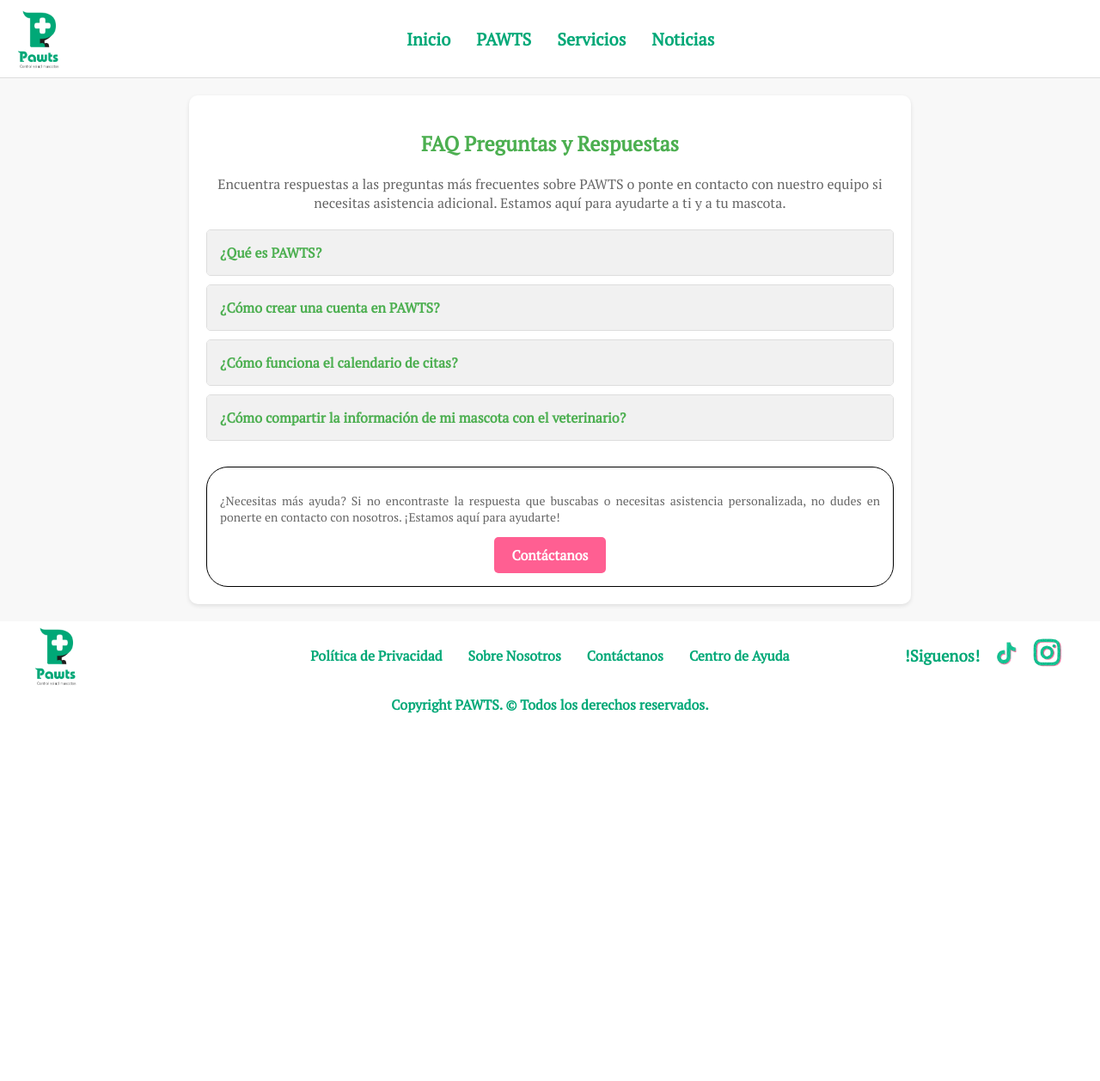
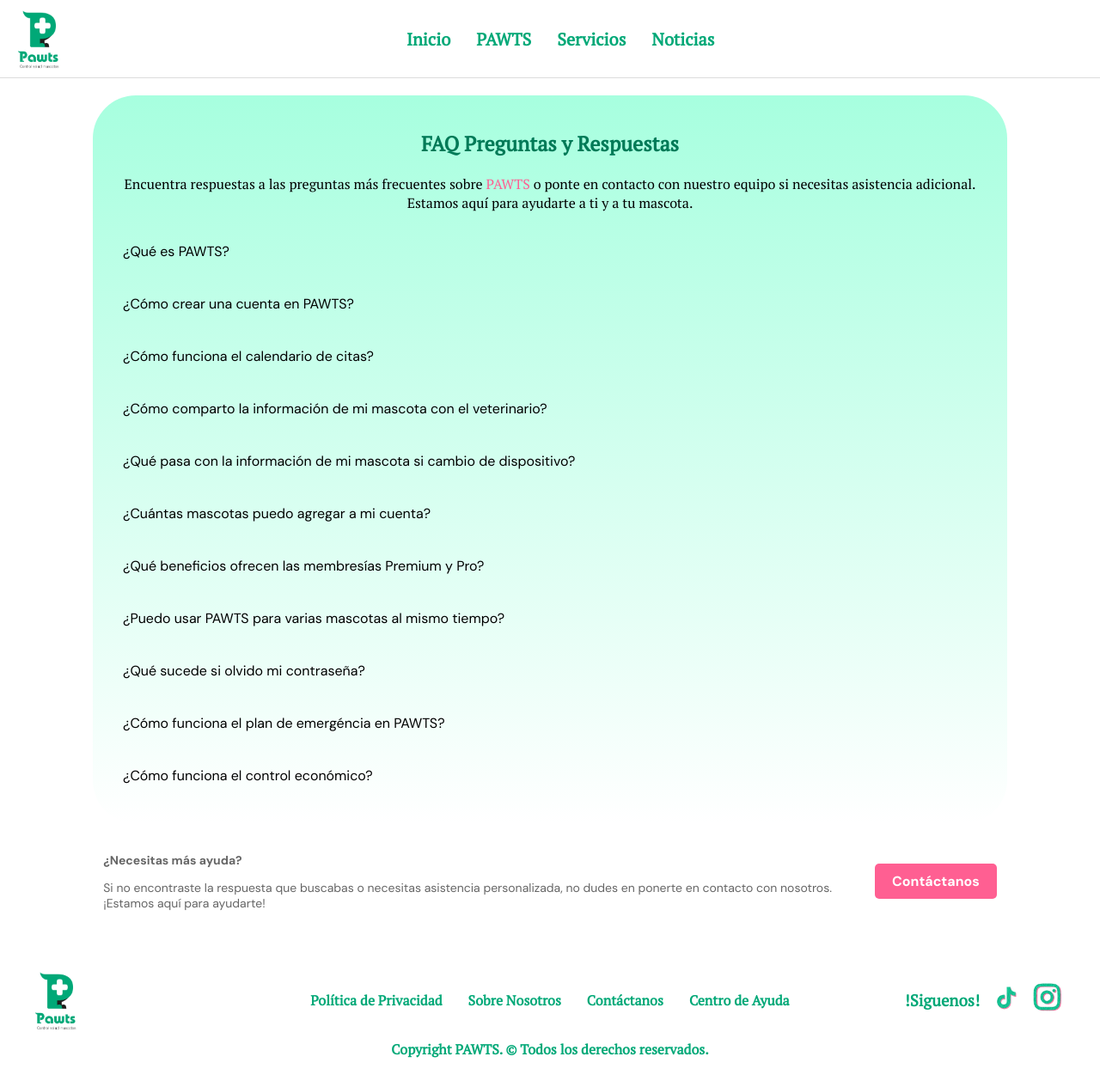
Before and after one commit to joeldin03/RompeMalla, a PHP site: page /pages/FAQ.php in a window 1280 px wide. Shown: the whole page at 86% size. Before the commit the page ends 830 px from the top, so only its background shows below. Run offline with PHP 8.4, Linux system fonts and the light colour scheme.

Commit message:
casi acabado

```diff
--- a/css/FAQ.css
+++ b/css/FAQ.css
@@ -2,46 +2,29 @@ body {
     font-family: 'PT Serif', serif;
     margin: 0;
     padding: 0;
-    background-color: #f8f8f8;
     color: #333;
+    background-color: white;
 }
 
-.faq-question, .faq-answer {
-    font-family: 'PT Serif', serif;
-}
-
-main {
-    max-width: 800px;
-    margin: 20px auto;
+.faq {
+    margin: 20px;
     padding: 20px;
     background-color: #fff;
-    border-radius: 10px;
-    box-shadow: 0 2px 5px rgba(0, 0, 0, 0.1);
+    border-radius: 50px;
+    background: linear-gradient(#A7FFDF, white);
+    width: 80%;
+    justify-self: center;
 }
 
 .faq h1 {
     font-size: 24px;
-    color: #4caf50;
+    color: #007A57;
     text-align: center;
 }
 
 .faq p {
-    font-size: 16px;
     text-align: center;
-    color: #666;
-}
-
-.search-bar {
-    margin: 20px 0;
-    text-align: center;
-}
-
-.search-bar input {
-    padding: 10px;
-    width: 100%;
-    max-width: 400px;
-    border: 1px solid #ddd;
-    border-radius: 5px;
+    color: black
 }
 
 .faq-list {
@@ -50,32 +33,26 @@ main {
 
 .faq-item {
     margin-bottom: 10px;
-    border: 1px solid #ddd;
-    border-radius: 5px;
     overflow: hidden;
 }
 
 .faq-question {
+    font-family: 'DM Sans', sans-serif;
+    background-color: transparent;
     width: 100%;
     padding: 15px;
     text-align: left;
-    background-color: #f1f1f1;
     border: none;
     cursor: pointer;
     font-size: 16px;
-    font-weight: bold;
-    color: #4caf50;
     outline: none;
 }
 
-.faq-question:hover {
-    background-color: #e0f7df;
-}
-
 .faq-answer {
+    font-family: 'DM Sans', sans-serif;
     display: none;
     padding: 15px;
-    background-color: #fff;
+    background-color: transparent;
     font-size: 14px;
     color: #555;
     border-top: 1px solid #ddd;
@@ -83,29 +60,28 @@ main {
 
 
 .contact-help {
+    display: flex;
+    flex-wrap: wrap;
+    justify-content: center;
     text-align: center;
-    margin-top: 30px;
-    border: 1px solid black;
-    padding: 15px;
-    border-radius: 25px;
+    align-items: center;
+    margin-bottom: 50px;
 }
 
 .contact-help p {
+    font-family: 'DM Sans', sans-serif;
     font-size: 14px;
     color: #666;
     text-align: justify;
+    margin-right: 50px;
 }
 
 .contact-button {
-    display: inline-block;
+    font-family: 'DM Sans', sans-serif;
     padding: 10px 20px;
-    color: #fff;
+    color: white;
     background-color: #FF5F92;
     text-decoration: none;
     border-radius: 5px;
     font-weight: bold;
 }
-
-.contact-button:hover {
-    background-color: #43a047;
-}
--- a/pages/FAQ.php
+++ b/pages/FAQ.php
@@ -6,16 +6,17 @@
     <title>FAQ - PAWTS</title>
     <link rel="stylesheet" href="/RompeMalla/css/FAQ.css">
     <link href="https://fonts.googleapis.com/css2?family=PT+Serif&display=swap" rel="stylesheet">
+    <link href="https://fonts.googleapis.com/css2?family=DM+Sans:wght@100..900&display=swap" rel="stylesheet">
     <link rel="icon" href="../img/logo chiquito.png">
 </head>
 <body>
 
     <?php include '../resources/header.php'; ?>
 
-    <main>
-        <section class="faq">
+    <section>
+        <div class="faq">
             <h1>FAQ Preguntas y Respuestas</h1>
-            <p>Encuentra respuestas a las preguntas más frecuentes sobre PAWTS o ponte en contacto con nuestro equipo si necesitas asistencia adicional. Estamos aquí para ayudarte a ti y a tu mascota.</p>
+            <p>Encuentra respuestas a las preguntas más frecuentes sobre <span style="color: #FF5F92;">PAWTS</span> o ponte en contacto con nuestro equipo si necesitas asistencia adicional. Estamos aquí para ayudarte a ti y a tu mascota.</p>
 
             <div class="faq-list">
                 <?php
@@ -23,7 +24,14 @@
                     "¿Qué es PAWTS?" => "PAWTS es una aplicación diseñada para ayudarte a gestionar la salud y el bienestar de tus mascotas. Con PAWTS, puedes llevar un control detallado del historial médico de tus mascotas, programar citas, gestionar gastos, y mucho más.",
                     "¿Cómo crear una cuenta en PAWTS?" => "Lorem ipsum dolor sit amet, consectetur adipiscing elit. Vestibulum mi eros, lobortis sed nulla id, pharetra varius nisl. Aenean tristique.",
                     "¿Cómo funciona el calendario de citas?" => "Lorem ipsum dolor sit amet, consectetur adipiscing elit. Vestibulum mi eros, lobortis sed nulla id, pharetra varius nisl. Aenean tristique.",
-                    "¿Cómo compartir la información de mi mascota con el veterinario?" => "Lorem ipsum dolor sit amet, consectetur adipiscing elit. Vestibulum mi eros, lobortis sed nulla id, pharetra varius nisl. Aenean tristique.",
+                    "¿Cómo comparto la información de mi mascota con el veterinario?" => "Lorem ipsum dolor sit amet, consectetur adipiscing elit. Vestibulum mi eros, lobortis sed nulla id, pharetra varius nisl. Aenean tristique.",
+                    "¿Qué pasa con la información de mi mascota si cambio de dispositivo?" => "Lorem ipsum dolor sit amet, consectetur adipiscing elit. Vestibulum mi eros, lobortis sed nulla id, pharetra varius nisl. Aenean tristique.",
+                    "¿Cuántas mascotas puedo agregar a mi cuenta?" => "Lorem ipsum dolor sit amet, consectetur adipiscing elit. Vestibulum mi eros, lobortis sed nulla id, pharetra varius nisl. Aenean tristique.",
+                    "¿Qué beneficios ofrecen las membresías Premium y Pro?" => "Lorem ipsum dolor sit amet, consectetur adipiscing elit. Vestibulum mi eros, lobortis sed nulla id, pharetra varius nisl. Aenean tristique.",
+                    "¿Puedo usar PAWTS para varias mascotas al mismo tiempo?" => "Lorem ipsum dolor sit amet, consectetur adipiscing elit. Vestibulum mi eros, lobortis sed nulla id, pharetra varius nisl. Aenean tristique.",
+                    "¿Qué sucede si olvido mi contraseña?" => "Lorem ipsum dolor sit amet, consectetur adipiscing elit. Vestibulum mi eros, lobortis sed nulla id, pharetra varius nisl. Aenean tristique.",
+                    "¿Cómo funciona el plan de emergéncia en PAWTS?" => "Lorem ipsum dolor sit amet, consectetur adipiscing elit. Vestibulum mi eros, lobortis sed nulla id, pharetra varius nisl. Aenean tristique.",
+                    "¿Cómo funciona el control económico?" => "Lorem ipsum dolor sit amet, consectetur adipiscing elit. Vestibulum mi eros, lobortis sed nulla id, pharetra varius nisl. Aenean tristique.",
                 ];
 
                 foreach ($faqs as $question => $answer) {
@@ -34,17 +42,19 @@
                 }
                 ?>
             </div>
-
-            <div class="contact-help">
-                <p>¿Necesitas más ayuda? Si no encontraste la respuesta que buscabas o necesitas asistencia personalizada, no dudes en ponerte en contacto con nosotros. ¡Estamos aquí para ayudarte!</p>
-                <a href="mailto:soporte@pawts.com" class="contact-button">Contáctanos</a>
+        </div>
+        <div class="contact-help">
+            <div>
+                <p style="font-weight: bold;">¿Necesitas más ayuda?</p>
+                <p>Si no encontraste la respuesta que buscabas o necesitas asistencia personalizada, no dudes en ponerte en contacto con nosotros.<br>¡Estamos aquí para ayudarte!</p>
             </div>
-        </section>
-    </main>
+            <a href="mailto:soporte@pawts.com" class="contact-button">Contáctanos</a>
+        </div>
+    </section>
 
 <?php include '../resources/footer.php'; ?>
 
-    <script>
+<script>
     document.addEventListener('DOMContentLoaded', () => {
         const questions = document.querySelectorAll('.faq-question');
 
```
